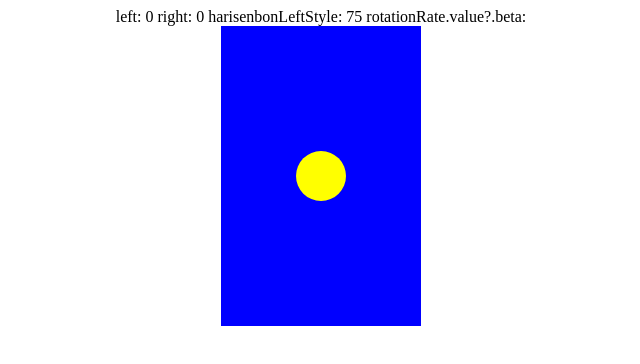
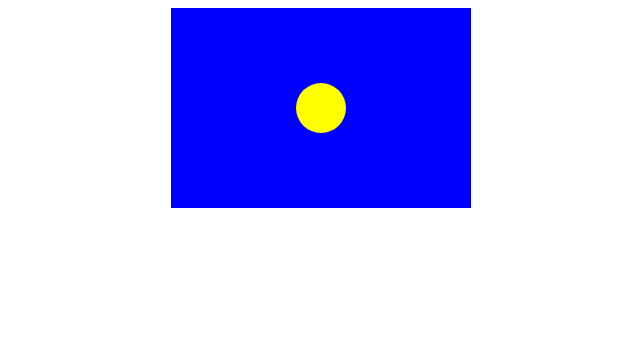
Before and after one commit to hiroko-ino/vuejs--device-motion-game, a Vue app: page / in a window 1280 px wide. Shown: the top 364 px of the page, without its empty margins (319-959 px from the left). Built offline with nearby package versions, Linux system fonts and the light colour scheme.

Commit message:
縦移動のゲームに変更

```diff
--- a/src/App.vue
+++ b/src/App.vue
@@ -3,9 +3,9 @@ import { computed, ref, watch } from 'vue'
 import Bottle from './components/Bottle.vue'
 import Harisenbon from './components/Harisenbon.vue'
 import { useDeviceMotion, useScreenOrientation } from '@vueuse/core'
-import { HARISENBON_WIDTH, BOTTLE_WIDTH } from './Const'
+import { HARISENBON_WIDTH, BOTTLE_HEIGHT } from './Const'
 
-const { accelerationIncludingGravity, rotationRate } = useDeviceMotion()
+const { accelerationIncludingGravity } = useDeviceMotion()
 const { orientation } = useScreenOrientation()
 
 /**
@@ -26,20 +26,20 @@ const bottleLeftClashes = ref(0)
 /**
  * ハリセンボンのwrapperスタイルのleft
  */
-const harisenbonLeftStyle = computed(() => {
-  const tilt = orientation.value === 'portrait-secondary' || 'portrait-primary' ? accelerationIncludingGravity.value?.x : accelerationIncludingGravity.value?.y
-  if (!moveRef.value) return BOTTLE_WIDTH / 2 - HARISENBON_WIDTH / 2
-  const currentPosition = parseInt(moveRef.value.style.left || '0', 10) || 0
+const harisenbonBottomStyle = computed(() => {
+  const tilt = orientation.value === 'portrait-secondary' || 'portrait-primary' ? accelerationIncludingGravity.value?.x : accelerationIncludingGravity.value?.x
+  if (!moveRef.value) return BOTTLE_HEIGHT / 2 - HARISENBON_WIDTH / 2
+  const currentPosition = parseInt(moveRef.value.style.bottom || '0', 10) || 0
   console.log(currentPosition)
   const newPosition = currentPosition + (tilt || 0)
-  return Math.max(0, Math.min(BOTTLE_WIDTH - HARISENBON_WIDTH, newPosition)) // ボトル内に収める
+  return Math.max(0, Math.min(BOTTLE_HEIGHT - HARISENBON_WIDTH, newPosition)) // ボトル内に収める
 })
 
-watch(harisenbonLeftStyle, () => {
-  if (harisenbonLeftStyle.value === 0) {
+watch(harisenbonBottomStyle, () => {
+  if (harisenbonBottomStyle.value === 0) {
     bottleLeftClashes.value++
   }
-  if (harisenbonLeftStyle.value === BOTTLE_WIDTH - HARISENBON_WIDTH) {
+  if (harisenbonBottomStyle.value === BOTTLE_HEIGHT - HARISENBON_WIDTH) {
     bottleRightClashes.value++
   }
 })
@@ -49,14 +49,8 @@ watch(harisenbonLeftStyle, () => {
 
 <template>
   <div class="wrapper">
-    <div class="info">
-      left: {{ bottleLeftClashes }}
-      right: {{ bottleRightClashes }}
-      harisenbonLeftStyle: {{ harisenbonLeftStyle }}
-      rotationRate.value?.beta: {{ rotationRate?.beta }}
-    </div>
     <Bottle>
-      <div ref="moveRef" class="move" :style="{ left: `${harisenbonLeftStyle}px` }">
+      <div ref="moveRef" class="move" :style="{ bottom: `${harisenbonBottomStyle}px` }">
         <Harisenbon />
       </div>
     </Bottle>
@@ -71,6 +65,6 @@ watch(harisenbonLeftStyle, () => {
 
 .move {
   position: absolute;
-  top: calc(50% - 25px);
+  left: calc(50% - 25px);
 }
 </style>
--- a/src/Const.ts
+++ b/src/Const.ts
@@ -6,4 +6,4 @@ export const HARISENBON_WIDTH = 50
 /**
  * BottleのWidth
  */
-export const BOTTLE_WIDTH = 200
+export const BOTTLE_HEIGHT = 200
--- a/src/components/Bottle.vue
+++ b/src/components/Bottle.vue
@@ -9,8 +9,8 @@
 <style scoped>
 .bottle {
   position: relative;
-  width: 200px;
-  height: 300px;
+  width: 300px;
+  height: 200px;
   background-color: blue;
 }
 </style>
```
